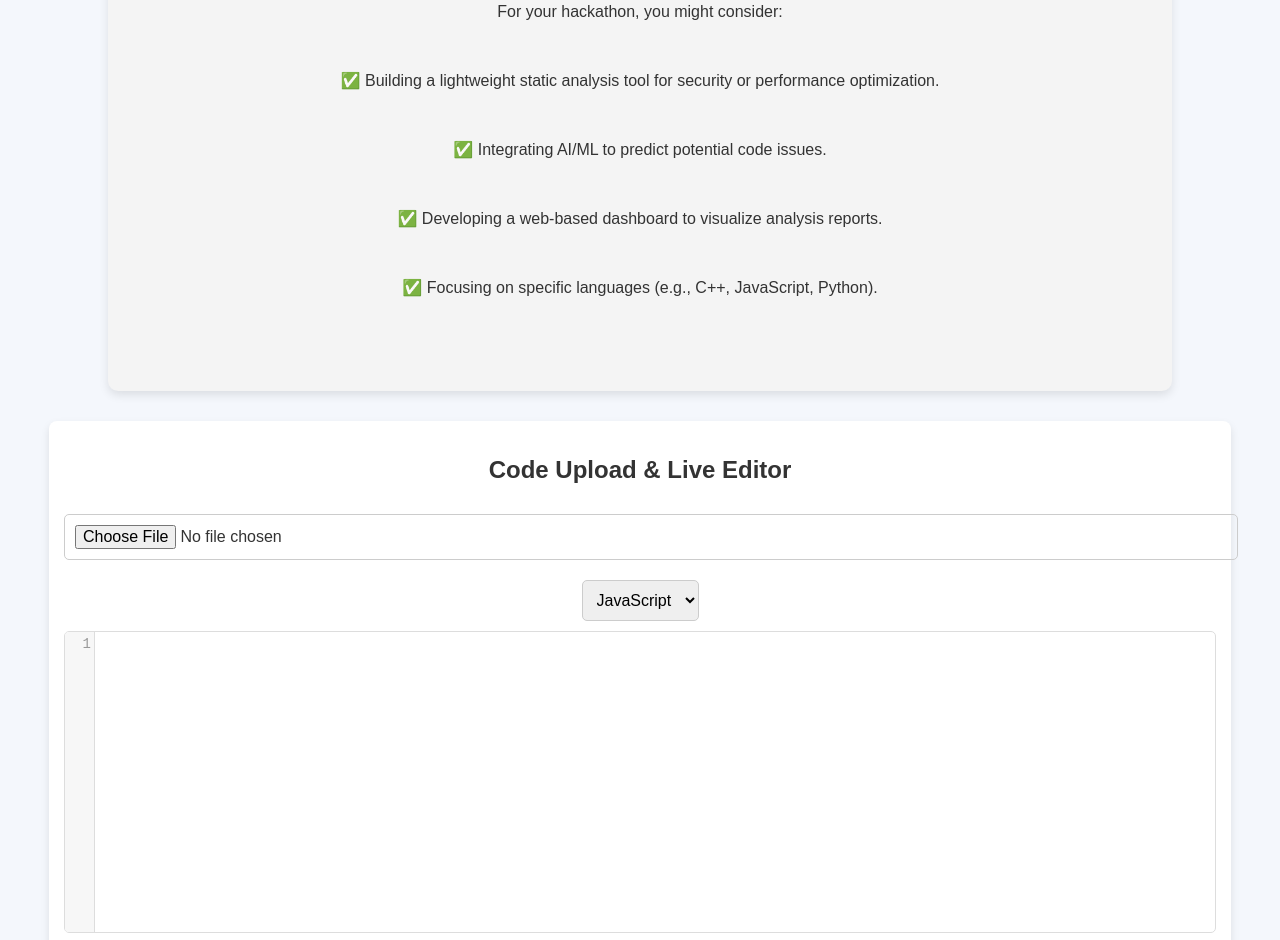
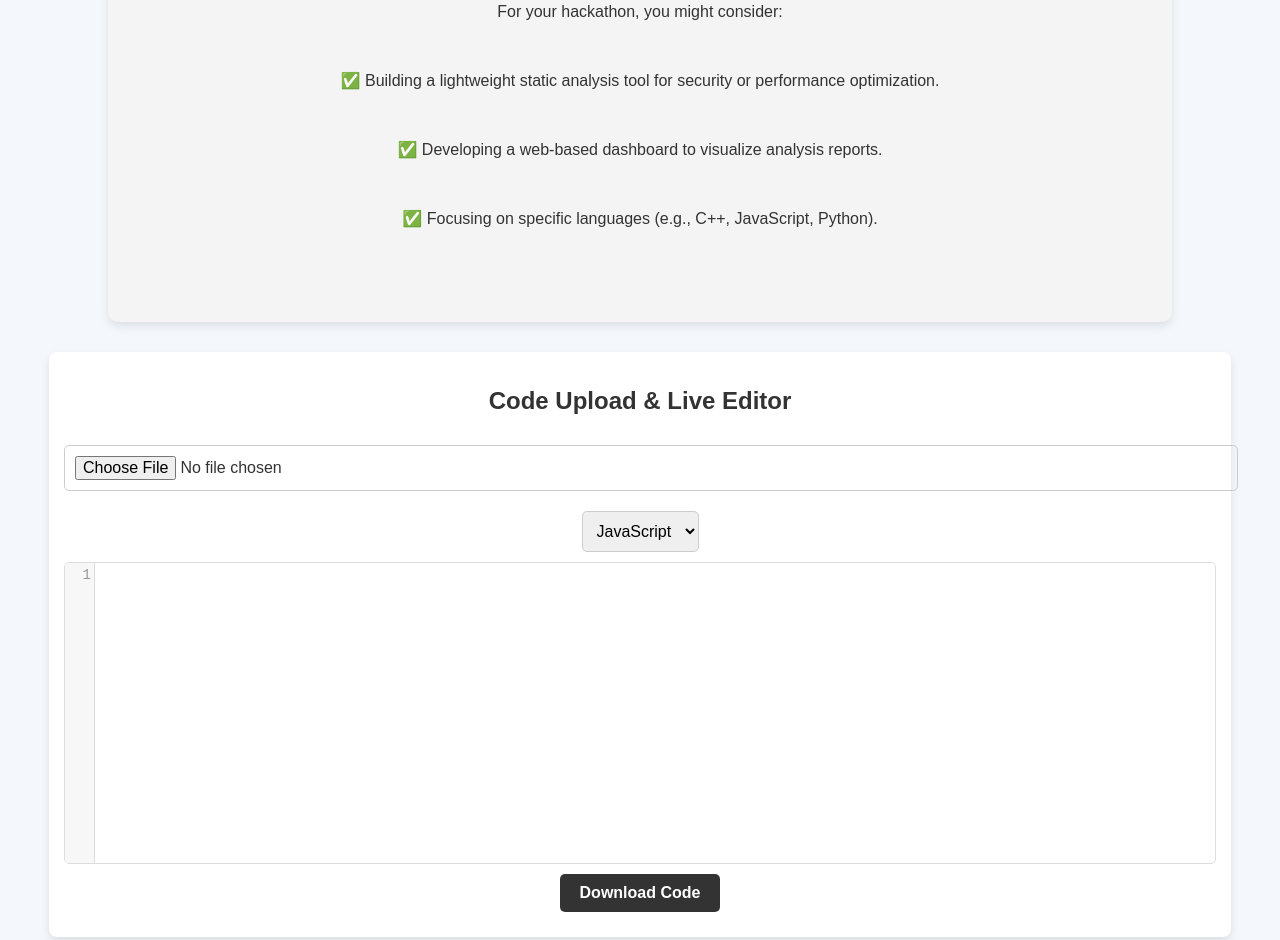
Before and after one commit to FancybearIN/Cyber-Ninja-GNA-2025, a plain HTML site: page index.html in a window 1280 px wide. Shown: the part 1219-2159 px from the top of the page. Drawn offline with nearby package versions, Linux system fonts and the light colour scheme.

Commit message:
Update paragraph

```diff
--- a/index.html
+++ b/index.html
@@ -72,8 +72,8 @@
             <br>
            <p>✅ Building a lightweight static analysis tool for security or performance optimization.</p>
         <br>
-           <p>✅ Integrating AI/ML to predict potential code issues.</p>
-           <br>
+           <!-- <p>✅ Integrating AI/ML to predict potential code issues.</p> -->
+           <!-- <br> -->
            <p>✅ Developing a web-based dashboard to visualize analysis reports.</p>
            <br>
            <p>✅ Focusing on specific languages (e.g., C++, JavaScript, Python).</p> <br>
```
